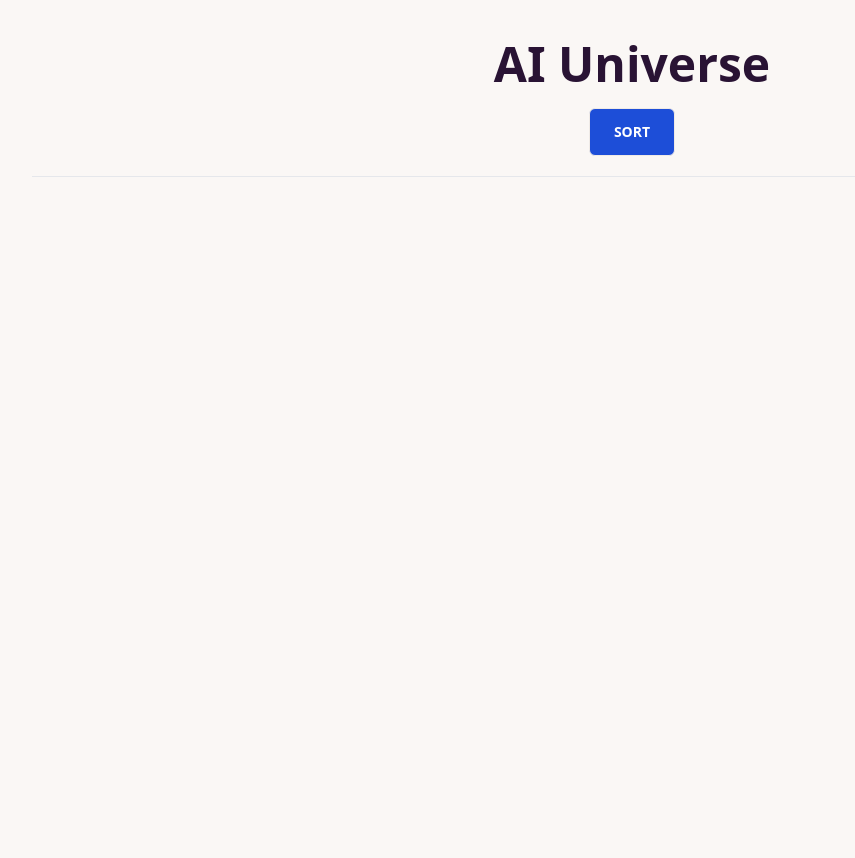
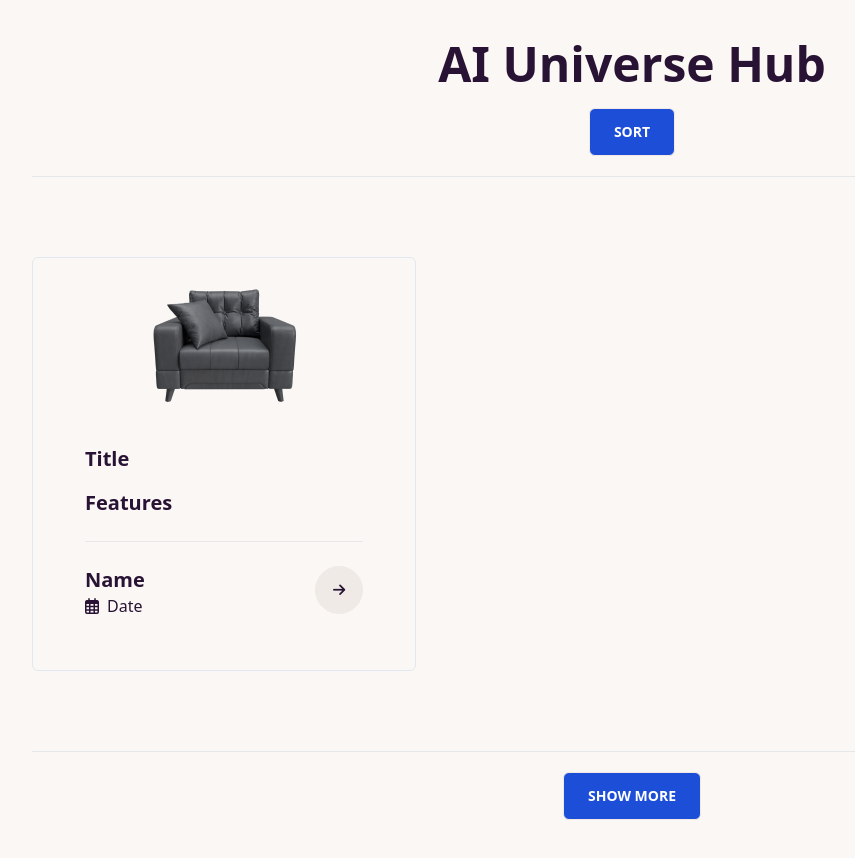
Before and after one commit to rhmunna143/ai-universe, a plain HTML site: page index.html in a window 1280 px wide. Shown: the whole page, without its empty margins (8-863 px from the left). Before the commit the page ends 800 px from the top, so only its background shows below. Drawn offline with nearby package versions, Linux system fonts and the light colour scheme.

Commit message:
card template added

```diff
--- a/index.html
+++ b/index.html
@@ -14,25 +14,72 @@
     <main class="container">
         <!-- heading section -->
         <section class="mx-auto text-center p-10">
-            <h2 class="text-5xl font-bold mb-5">AI Universe</h2>
-            <button class="btn btn-secondaruy bg-blue-700 text-white hover:bg-black rounded-md px-6 py-1 mb-5">Sort</button>
+            <h2 class="text-5xl font-bold mb-5">AI Universe Hub</h2>
+            <button class="btn btn-secondaruy bg-blue-700 text-white hover:bg-black rounded-md px-6 py-1 mb-5"
+                onclick="">Sort</button>
             <hr>
         </section>
 
         <!-- cards section -->
-        <section>
+        <section class="p-10 grid grid-cols-1 lg:grid-cols-3 md:grid-cols-2">
 
+            <!-- card template -->
+            <div class="card w-96 bg-base-100 rounded-md border border-slate-200 p-5">
+                <figure class="rounded-md"><img class="rounded-md" src="./prod9.png" alt="Shoes" /></figure>
+                <div class="card-body">
+                    <h2 class="card-title">
+                        Title
+                    </h2>
+                    <p>
+                    <h2 class="text-xl font-semibold">Features</h2>
+                    <ol id="features">
+                        <!-- will update by js -->
+
+
+                    </ol>
+                    </p>
+
+                    <hr>
+                    <div class="flex justify-between mt-4">
+                        <div>
+                            <!-- name............ -->
+                            <h2 class="text-xl font-semibold">Name</h2>
+
+                            <!-- date -->
+                            <div class="flex gap-2 items-center">
+                                <i class="fa-regular fa-calendar-days"></i>
+                                <p>Date</p>
+                            </div>
+                        </div>
+
+                        <!-- arrow icon button -->
+                        <div>
+                            <button class="btn btn-circle">
+                                <i class="fa-solid fa-arrow-right"></i>
+                            </button>
+                        </div>
+                    </div>
+                </div>
+            </div>
+
+            <!-- cards container -->
+            <div>
+
+            </div>
         </section>
 
         <!-- show all section -->
-        <section>
-
+        <section class="text-center space-y-5 p-10">
+            <hr>
+            <button class="btn btn-secondaruy bg-blue-700 text-white hover:bg-black rounded-md px-6 py-1 mb-5"
+                onclick="">Show more</button>
         </section>
     </main>
 
 
     <!-- scripts -->
     <script src="./index.js"></script>
+    <script src="https://kit.fontawesome.com/92c3f0ab6e.js" crossorigin="anonymous"></script>
 </body>
 
 </html>
```
Also changed, not shown: prod9.png (added).
